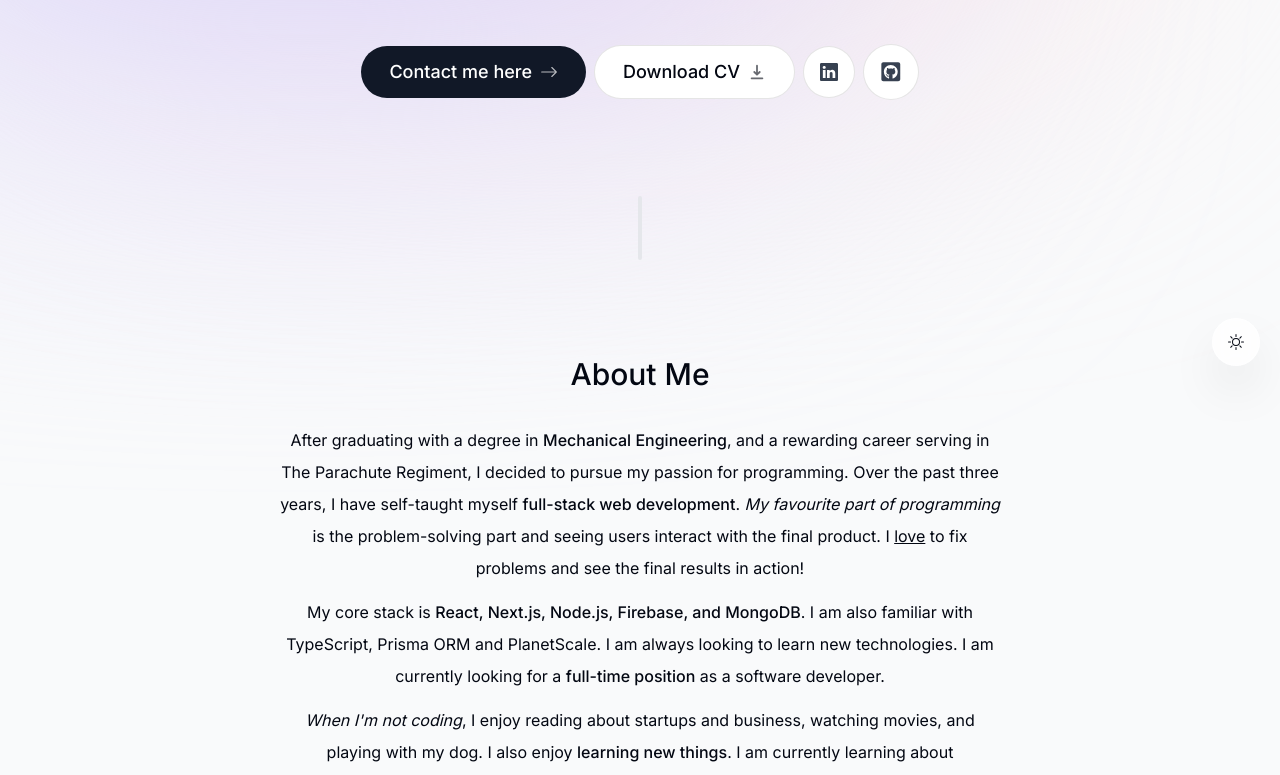
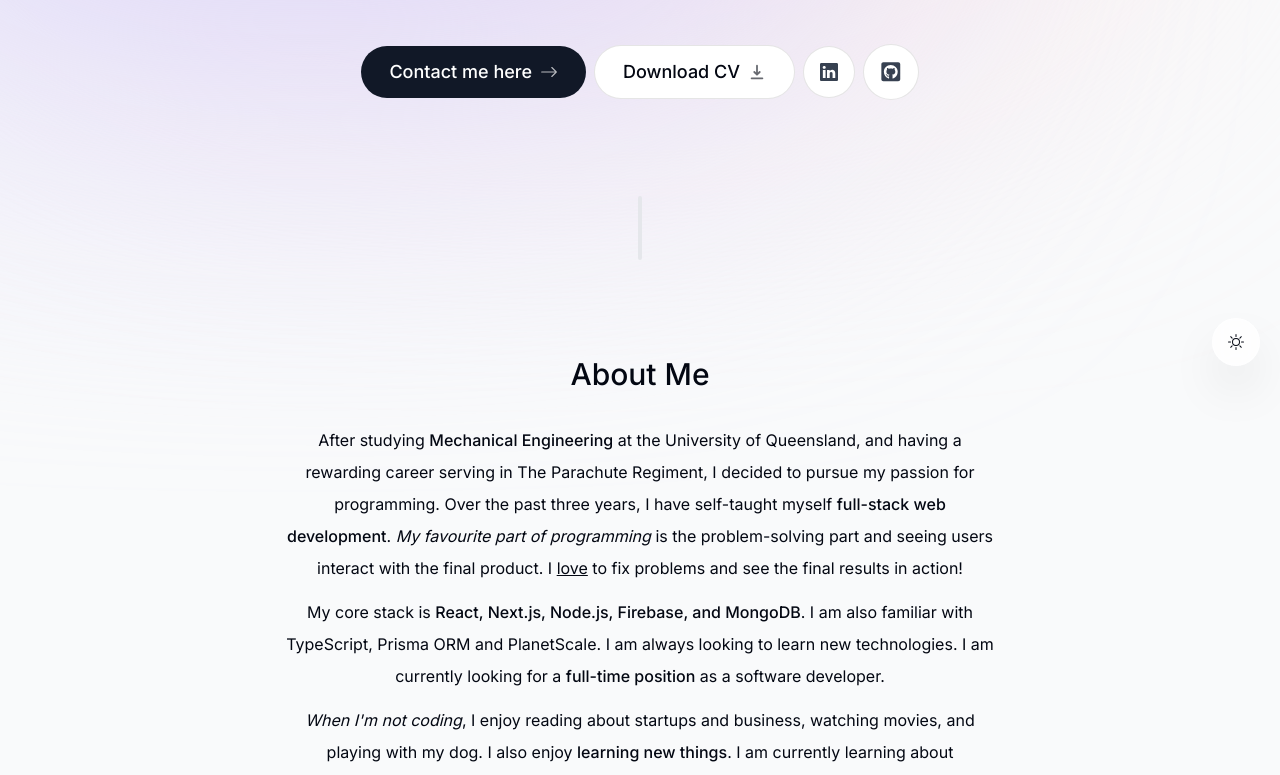
Before and after one commit to weigriffiths/portfolio-website, a Next.js app: page / in a window 1280 px wide. Shown: the part 414-1189 px from the top of the page. Built offline with nearby package versions, Linux system fonts and the light colour scheme; no server answers.

Commit message:
update text

```diff
--- a/components/about.tsx
+++ b/components/about.tsx
@@ -19,8 +19,8 @@ export default function About() {
     >
       <SectionHeading>About me</SectionHeading>
       <p className="mb-3">
-        After graduating with a degree in{" "}
-        <span className="font-medium">Mechanical Engineering</span>, and a rewarding career serving in The Parachute Regiment,
+        After studying {" "}
+        <span className="font-medium">Mechanical Engineering</span> at the University of Queensland, and having a rewarding career serving in The Parachute Regiment,
         I decided to pursue my passion for programming. Over the past three years, I have self-taught myself {" "}
         <span className="font-medium">full-stack web development</span>.{" "}
         <span className="italic">My favourite part of programming</span> is the
```
